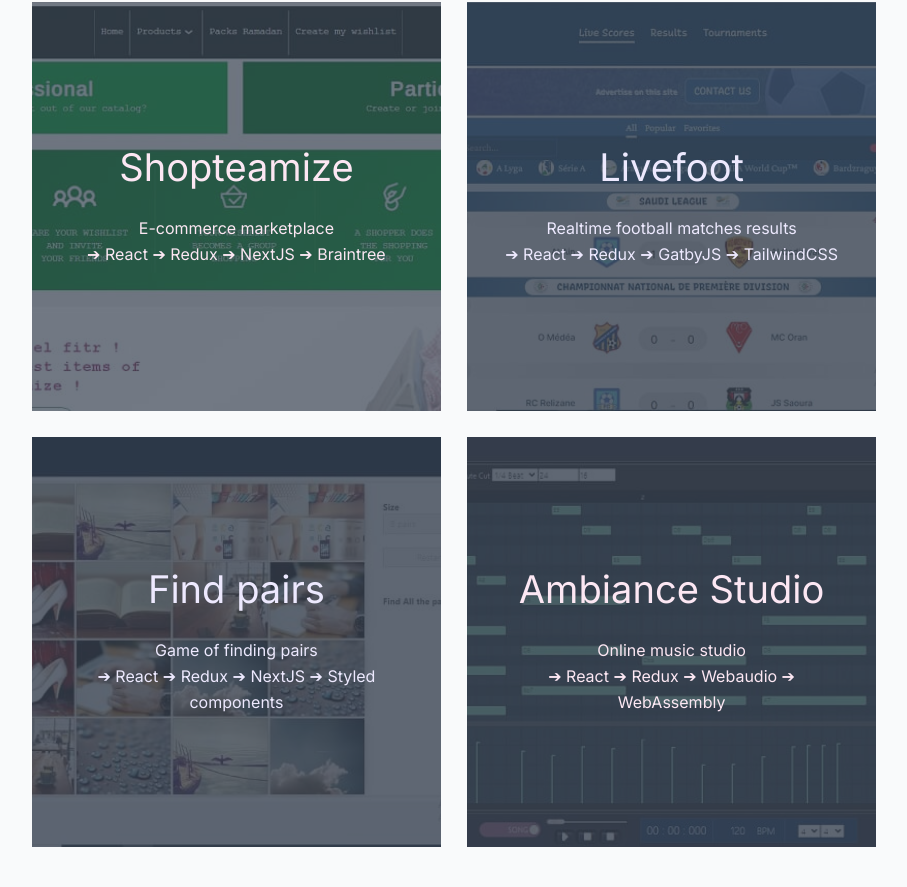
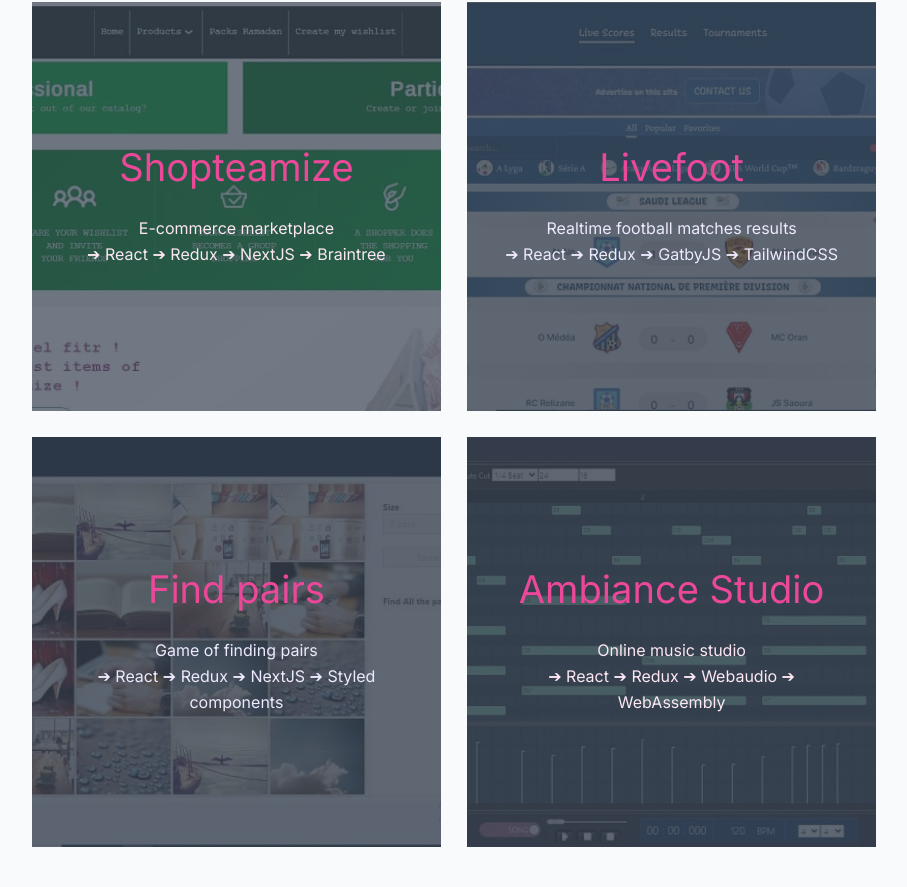
Before and after one commit to laminba2003/portfolio, a Next.js app: page / in a window 1280 px wide. Shown: the part 4054-4941 px from the top of the page, without its empty margins (186-1093 px from the left). Built offline with nearby package versions, Linux system fonts and the light colour scheme; a web font is replaced by a local one.

Commit message:
Some adjustements

```diff
--- a/src/components/Portfolio/Portfolio.tsx
+++ b/src/components/Portfolio/Portfolio.tsx
@@ -5,7 +5,7 @@
         <div className="relative">
           <img className="object-cover w-64 h-64" src="/Shopteamize.jpg" alt="Shopteamize" loading="lazy" />
           <a className="absolute top-0 flex flex-col items-center justify-center w-full h-full p-4 text-center bg-gray-700 bg-opacity-70 hover:bg-opacity-50">
-            <h2 className="text-pink-100 font-inter">Shopteamize</h2>
+            <h2 className="text-pink-500 font-inter">Shopteamize</h2>
             <p className="text-pink-100 font-inter">
               E-commerce marketplace
               <br />➔ React ➔ Redux ➔ NextJS ➔ Braintree
@@ -15,7 +15,7 @@
         <div className="relative">
           <img className="object-cover w-64 h-64" src="/livefoot.jpg" alt="Livefoot" loading="lazy" />
           <a className="absolute top-0 flex flex-col items-center justify-center w-full h-full p-4 text-center bg-gray-700 bg-opacity-80 hover:bg-opacity-70">
-            <h2 className="text-purple-100 font-inter">Livefoot</h2>
+            <h2 className="text-pink-500 font-inter">Livefoot</h2>
             <p className="text-purple-100 font-inter">
               Realtime football matches results
               <br />➔ React ➔ Redux ➔ GatbyJS ➔ TailwindCSS
@@ -25,7 +25,7 @@
         <div className="relative">
           <img className="object-cover w-64 h-64" src="/findpairs.jpg" alt="Find pairs" loading="lazy" />
           <a className="absolute top-0 flex flex-col items-center justify-center w-full h-full p-4 text-center bg-gray-700 bg-opacity-80 hover:bg-opacity-70">
-            <h2 className="text-purple-100 font-inter">Find pairs</h2>
+            <h2 className="text-pink-500 font-inter">Find pairs</h2>
             <p className="text-purple-100 font-inter">
               Game of finding pairs
               <br />➔ React ➔ Redux ➔ NextJS ➔ Styled components
@@ -35,7 +35,7 @@
         <div className="relative">
           <img className="object-cover w-64 h-64" src="/ambiance studio.jpg" alt="Ambiance Studio" loading="lazy" />
           <a className="absolute top-0 flex flex-col items-center justify-center w-full h-full p-4 text-center bg-gray-700 bg-opacity-80 hover:bg-opacity-70">
-            <h2 className="text-pink-100 font-inter">Ambiance Studio</h2>
+            <h2 className="text-pink-500 font-inter">Ambiance Studio</h2>
             <p className="text-pink-100 font-inter">
               Online music studio
               <br />➔ React ➔ Redux ➔ Webaudio ➔ WebAssembly
```
